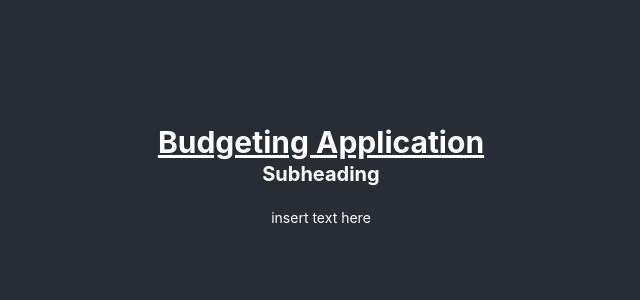
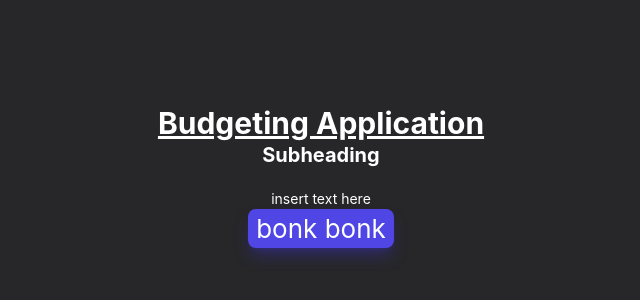
Before and after one commit to duccsquared/budgeting-app, a React (Create React App) app: page / in a window 1280 px wide. Shown: the part 224-524 px from the top of the page, without its empty margins (319-959 px from the left). Built offline with nearby package versions, Linux system fonts and the light colour scheme.

Commit message:
modified background colour and created css for buttons

```diff
--- a/src/App.css
+++ b/src/App.css
@@ -14,7 +14,7 @@
 }
 
 .App-header {
-  background-color: #282c34;
+  background-color: #27272a; //original: 282c34, currently using zinc 800;
   min-height: 100vh;
   display: flex;
   flex-direction: column;
--- a/src/App.js
+++ b/src/App.js
@@ -1,4 +1,9 @@
 import './App.css';
+import Btn from './components.js';
+
+// function logBeep() {
+//   console.log(logBeep)
+// }
 
 function App() {
   return (
@@ -12,6 +17,9 @@ function App() {
         </h2>
         <div style={{height: 20}}></div>
         <p className="text-sm">insert text here</p>
+        <Btn onClick={() => console.log("boop")}>
+          bonk bonk
+        </Btn>
       </header>
     </div>
   );
--- /dev/null
+++ b/src/components.js
@@ -0,0 +1,12 @@
+import React from 'react';
+import './index.css';
+
+export default class Btn extends React.Component {
+    render() {
+        return (
+            <button onClick={this.props.onClick} className="bg-indigo-600 hover:bg-indigo-500 active:bg-indigo-700 rounded-lg px-2 shadow-lg shadow-indigo-800/50 hover:shadow-indigo-800">
+                {this.props.children}
+            </button>
+            )
+    }
+}
```
